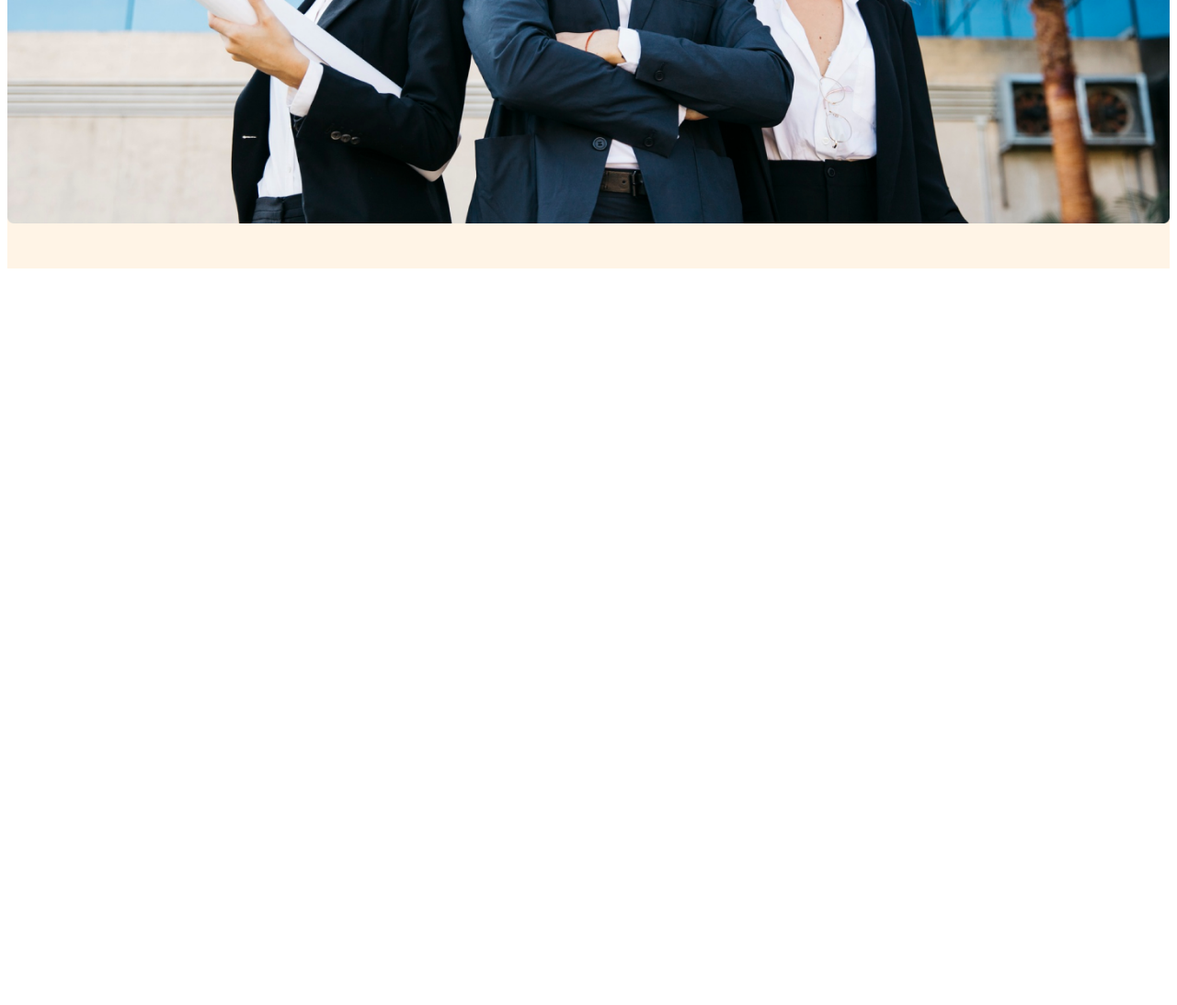
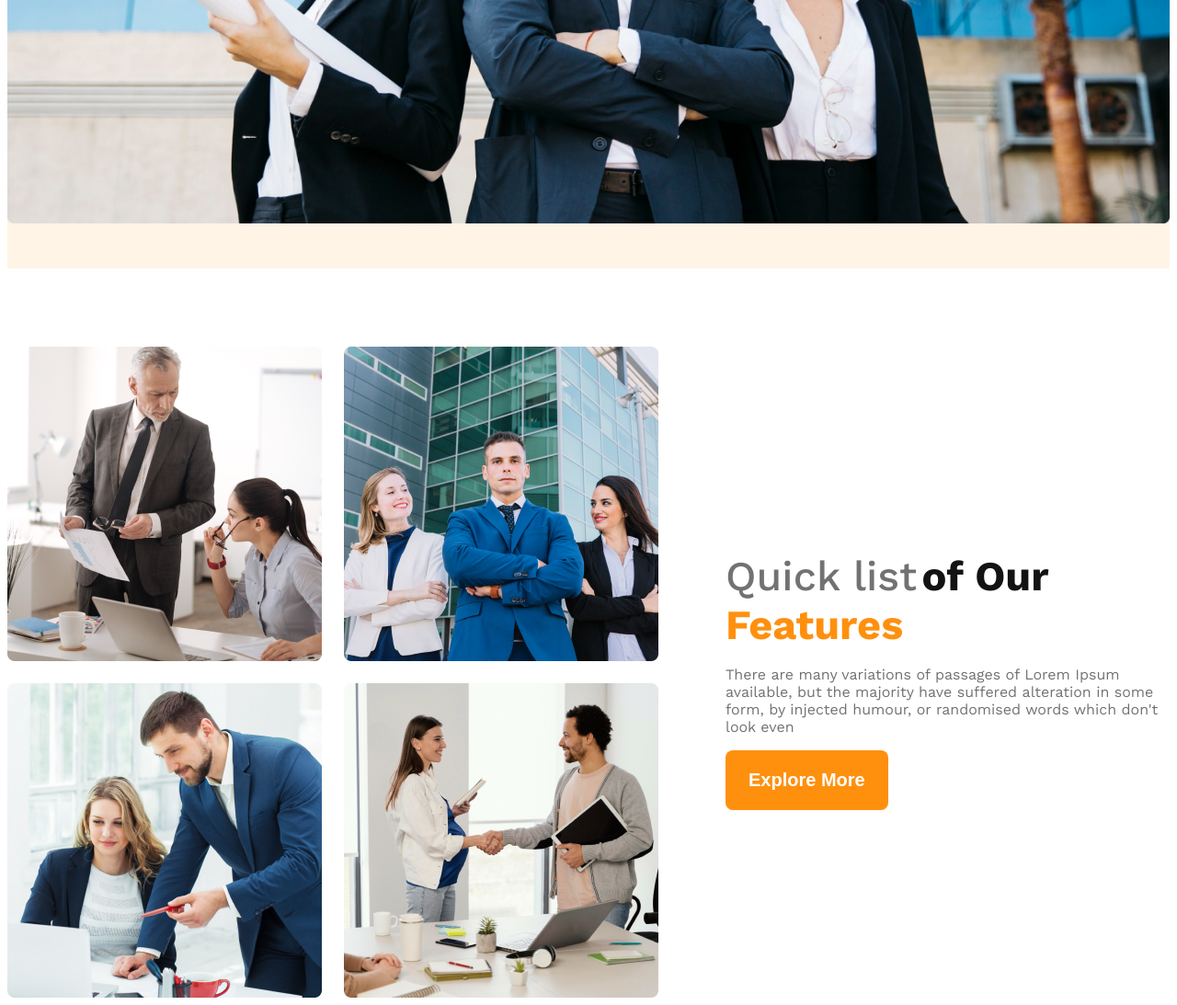
Before and after one commit to MozahidNahin/architects-web, a plain HTML site: page index.html in a window 1280 px wide. Shown: the part 924-2017 px from the top of the page at 92% size. Before the commit the page ends 1224 px from the top, so only its background shows below. Drawn offline with nearby package versions, Linux system fonts and the light colour scheme.

Commit message:
edited our features section

```diff
--- a/index.html
+++ b/index.html
@@ -27,7 +27,20 @@
         </div>
     </header>
     <main>
-
+        <!--Our Features-->
+        <section class="ourfeatures-box display-flex">
+            <div class="team-img-container">
+                <img src="images/team1.png" alt="">
+                <img src="images/team2.png" alt="">
+                <img src="images/team3.png" alt="">
+                <img src="images/team4.png" alt="">
+            </div>
+            <div class="our-features">
+                <h3><span class="dark-3" style="font-size: 2.8125rem; font-weight: 500;">Quick list</span> <span class="dark-1" style="font-weight: bold;font-size: 2.8125rem;">of Our </span><br><span style="font-size: 2.8125rem;color: #FF900E;font-weight: bold;">Features</span></h3>
+                <p class="dark-3">There are many variations of passages of Lorem Ipsum available, but the majority have suffered alteration in some form, by injected humour, or randomised words which don't look even</p>
+                <button class="btn-explore">Explore More</button>
+            </div>
+        </section>
     </main>
     <footer>
 
--- a/styles/architect.css
+++ b/styles/architect.css
@@ -27,6 +27,11 @@
     display: flex;
 }
 
+main{
+    max-width: 1440px;
+    margin: 0 auto;
+}
+
 .btn-explore{
     background-color: rgb(255, 144, 14);
     color: #FFFFFF;
@@ -35,6 +40,10 @@
     padding: 21px 25px;
     border: none;
     border-radius: 8px;
+}
+
+main > section{
+    margin-top: 85px;
 }
 
 /* header part */
@@ -85,3 +94,27 @@
     width: 100%;
     margin-bottom: 45px;
 }
+
+/* Our features */
+
+.ourfeatures-box{
+    align-items: center;
+}
+
+.team-img-container{
+    display: grid;
+    grid-template-columns: repeat(2, 1fr);
+    gap: 24px;
+}
+
+.our-features{
+    padding-left: 73px;
+    max-width: 530px;
+}
+
+/* responsive media query */
+@media screen and (max-width: 576px) {
+    .navbar, .nav-links{
+        flex-direction: column;
+    }
+}
```
